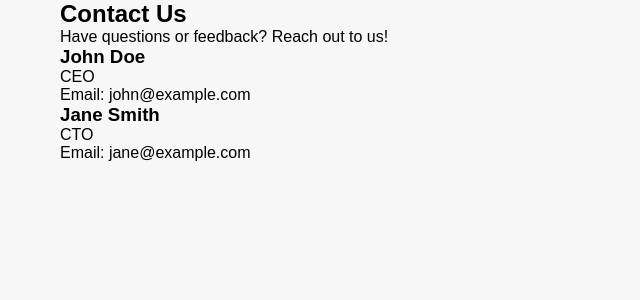
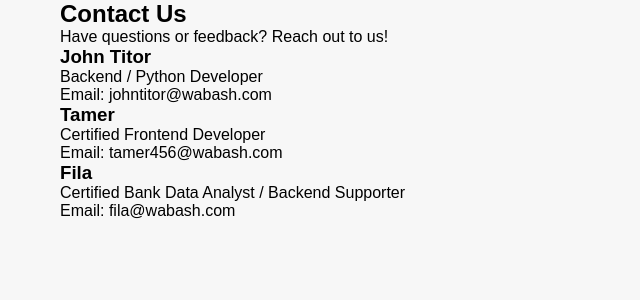
Before and after one commit to tamer456/tamer456.github.io, a Flask app: page /contact in a window 1280 px wide. Shown: the top 300 px of the page, without its empty margins (0-640 px from the left). Run offline with Flask 3, Linux system fonts and the light colour scheme; some libraries are stand-ins or nearby versions.

Commit message:
changed contact

```diff
--- a/index.html
+++ b/index.html
@@ -15,7 +15,7 @@
                 <ul>
                     <li><a href="#">Home</a></li>
                     <li><a href="#">About</a></li>
-                    <li><a href="#">Contact</a></li>
+                    <li><a href="templates\contact.html">Contact</a></li>
                     <li><a href="#">Credit Card Comparison</a></li>
                 </ul>
             </nav>
--- a/templates/contact.html
+++ b/templates/contact.html
@@ -4,7 +4,7 @@
 <head>
     <meta charset="UTF-8">
     <meta name="viewport" content="width=device-width, initial-scale=1.0">
-    <title>Contact Us - Credit Card Efficiency Checker</title>
+    <title>Contact Us - w4ba5h team</title>
     <link rel="stylesheet" href="styles.css">
 </head>
 <body>
@@ -18,14 +18,19 @@
             <p>Have questions or feedback? Reach out to us!</p>
             <div class="team-members">
                 <div class="team-member">
-                    <h3>John Doe</h3>
-                    <p>CEO</p>
-                    <p>Email: john@example.com</p>
+                    <h3>John Titor</h3>
+                    <p>Backend / Python Developer</p>
+                    <p>Email: johntitor@wabash.com</p>
                 </div>
                 <div class="team-member">
-                    <h3>Jane Smith</h3>
-                    <p>CTO</p>
-                    <p>Email: jane@example.com</p>
+                    <h3>Tamer</h3>
+                    <p>Certified Frontend Developer</p>
+                    <p>Email: tamer456@wabash.com</p>
+                </div>
+                <div class="team-member">
+                    <h3>Fila</h3>
+                    <p>Certified Bank Data Analyst / Backend Supporter</p>
+                    <p>Email: fila@wabash.com</p>
                 </div>
                 <!-- Add more team members as needed -->
             </div>
```
